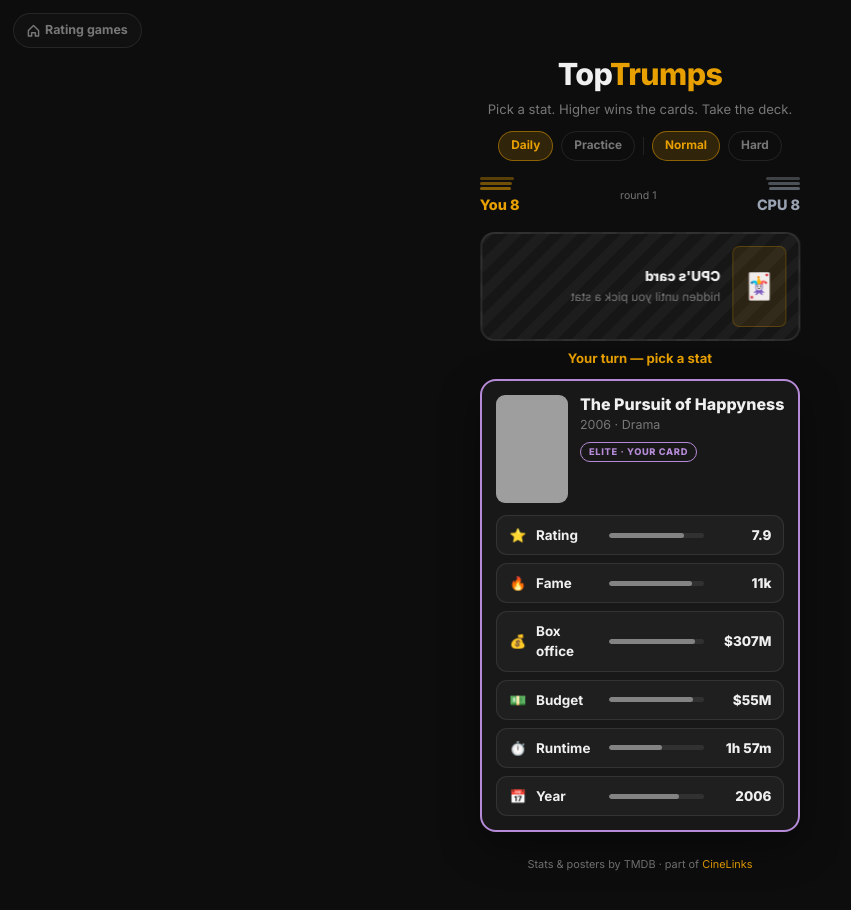
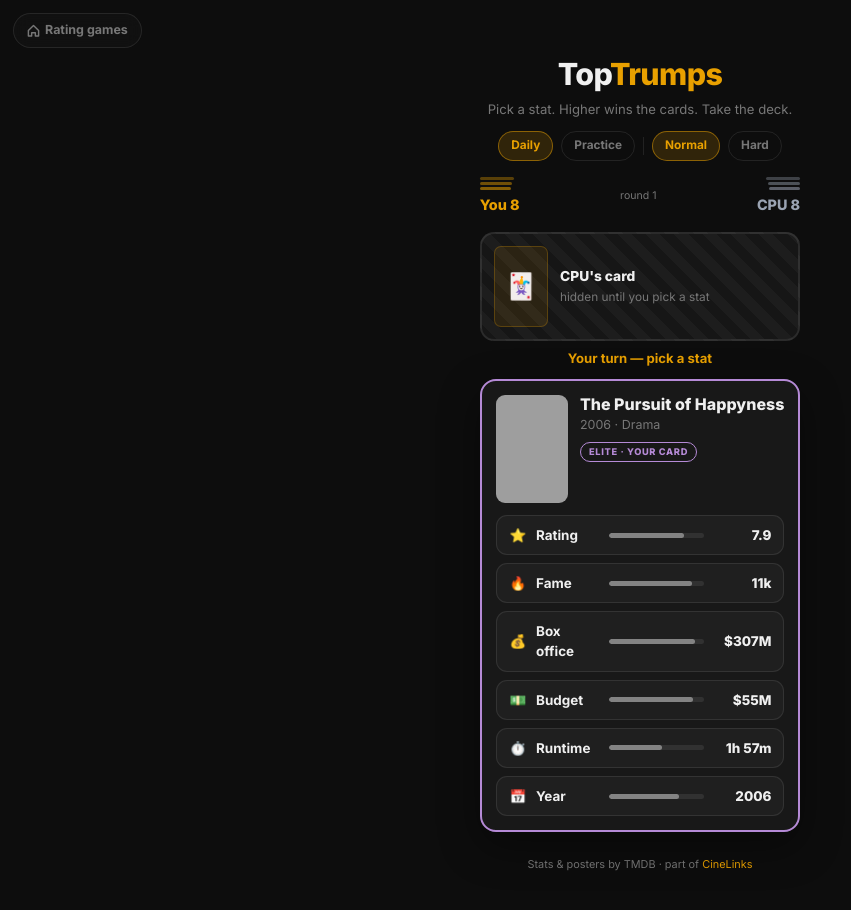
Before and after one commit to ssaannttii/cinelinks, a Next.js app in the folder ratinggame/: page /rating/toptrumps in a window 1280 px wide. Shown: the whole page, without its empty margins (0-851 px from the left). Built offline with nearby package versions, Linux system fonts and the light colour scheme; grey boxes are pictures that could not be loaded.

Commit message:
Top Trumps: fix CPU card flip (two-face backface-visibility) so the face-down card no longer renders mirrored

```diff
--- a/ratinggame/src/app/toptrumps/page.tsx
+++ b/ratinggame/src/app/toptrumps/page.tsx
@@ -300,11 +300,12 @@
   if (!card) return null;
   const rar = RARITY[card.rarity];
   const sdef = chosen ? STATS.find((s) => s.key === chosen)! : null;
+  const hidden: React.CSSProperties = { backfaceVisibility: "hidden", WebkitBackfaceVisibility: "hidden" };
   return (
     <div style={{ perspective: 800, minHeight: 96 }}>
       <div style={{ position: "relative", transformStyle: "preserve-3d", transition: reduced ? "none" : "transform .5s cubic-bezier(.3,.9,.3,1)", transform: faceUp ? "rotateY(0)" : "rotateY(180deg)" }}>
-        {faceUp ? (
-          <div style={{ background: "var(--s1)", border: "2px solid " + rar.ring, borderRadius: 14, padding: 12, display: "flex", alignItems: "center", gap: 12, minHeight: 96 }}>
+        {/* front face (revealed card) */}
+        <div style={{ ...hidden, background: "var(--s1)", border: "2px solid " + rar.ring, borderRadius: 14, padding: 12, display: "flex", alignItems: "center", gap: 12, minHeight: 96 }}>
           {/* eslint-disable-next-line @next/next/no-img-element */}
           <img src={card.poster} alt="" style={{ width: 54, height: 81, objectFit: "cover", borderRadius: 7, flexShrink: 0, background: "var(--s2)" }} />
           <div className="min-w-0 flex-1">
@@ -316,12 +317,11 @@
             </div>}
           </div>
         </div>
-        ) : (
-          <div style={{ background: "repeating-linear-gradient(45deg,#161616,#161616 10px,#1d1d1d 10px,#1d1d1d 20px)", border: "2px solid var(--bdr)", borderRadius: 14, padding: 12, display: "flex", alignItems: "center", gap: 12, minHeight: 96 }}>
+        {/* back face (pre-rotated so it reads correctly when the card is down) */}
+        <div style={{ ...hidden, position: "absolute", inset: 0, transform: "rotateY(180deg)", background: "repeating-linear-gradient(45deg,#161616,#161616 10px,#1d1d1d 10px,#1d1d1d 20px)", border: "2px solid var(--bdr)", borderRadius: 14, padding: 12, display: "flex", alignItems: "center", gap: 12 }}>
           <div style={{ width: 54, height: 81, borderRadius: 7, flexShrink: 0, background: "rgba(232,160,0,.1)", border: "1px solid rgba(232,160,0,.25)", display: "flex", alignItems: "center", justifyContent: "center", fontSize: "1.6rem", color: "var(--gold)" }}>🃏</div>
           <div><div style={{ fontWeight: 800, fontSize: ".86rem" }}>{owner}&apos;s card</div><div style={{ color: "var(--mut)", fontSize: ".74rem", marginTop: 2 }}>hidden until you pick a stat</div></div>
         </div>
-        )}
       </div>
     </div>
   );
```
Lines whose indentation alone changed are shown as unchanged.
